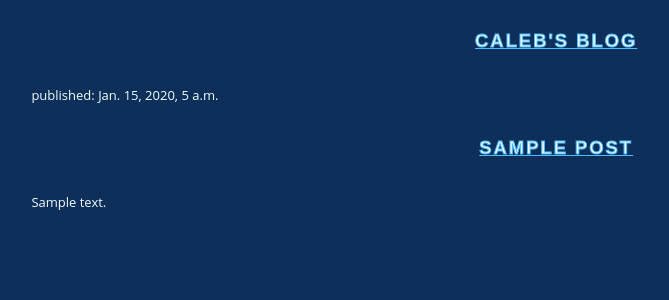
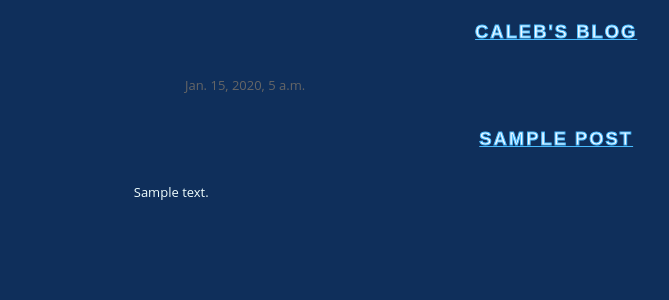
Before and after one commit to calebdsouza/Blog-Website-Django, a Django app: template blogsite/templates/blog/post_list.html in a window 1280 px wide. Shown: the top 300 px of the page, without its empty margins (71-740 px from the left). Run offline with Django 3.2, Linux system fonts and the light colour scheme; the template is opened without the code that fills it: values that come from a table or form of the project are taken from there, others are empty; tables that the repository leaves empty hold one stand-in row (values such as "Sample post").

Commit message:
Update HTML

```diff
--- /dev/null
+++ b/blogsite/templates/blog/base.html
@@ -0,0 +1,20 @@
+{% load staticfiles %}
+<html>
+    <head>
+        <link rel="stylesheet" href="{% static 'css/blog.css' %}">
+        <title>Caleb D&#8217;Souza&#8482; - Blog</title>
+    </head>
+    <body>
+    <div class="page-header">
+        <h1><a href="/">Caleb's Blog</a></h1>
+    </div>
+    <div class="content container">
+        <div class="row">
+            <div class="col-md-8">
+            {% block content %}
+            {% endblock %}
+            </div>
+        </div>
+    </div>
+</body>
+</html>
--- a/blogsite/templates/blog/post_list.html
+++ b/blogsite/templates/blog/post_list.html
@@ -1,25 +1,13 @@
-<!doctype html>
-<html>
-    <head>
-        <meta charset="UTF-8">
-        <meta name="viewport" content="user-scalable = yes, width=device-width, initial-scale=1.0">
-        <link type="text/css" rel="stylesheet" href="static/CSS/blog.css">
+{% extends 'blog/base.html' %}
 
-
-        <title>Caleb D&#8217;Souza&#8482; - Blog</title>
-    </head>
-    <body>
-        <div id = "wrapper">
-        <div>
-            <h1><a href="/">Caleb's Blog</a></h1>
+{% block content %}
+    {% for post in posts %}
+        <div class="post">
+            <div class="date">
+                {{ post.published_date }}
+            </div>
+            <h1><a href="">{{ post.title }}</a></h1>
+            <p>{{ post.text|linebreaksbr }}</p>
         </div>
-        {% for post in posts %}
-            <div>
-                <p>published: {{ post.published_date }}</p>
-                <h1><a href="">{{ post.title }}</a></h1>
-                <p>{{ post.text|linebreaksbr }}</p>
-            </div>
-        {% endfor %}
-        </div>
-    </body>
-</html>
+    {% endfor %}
+{% endblock %}
```
